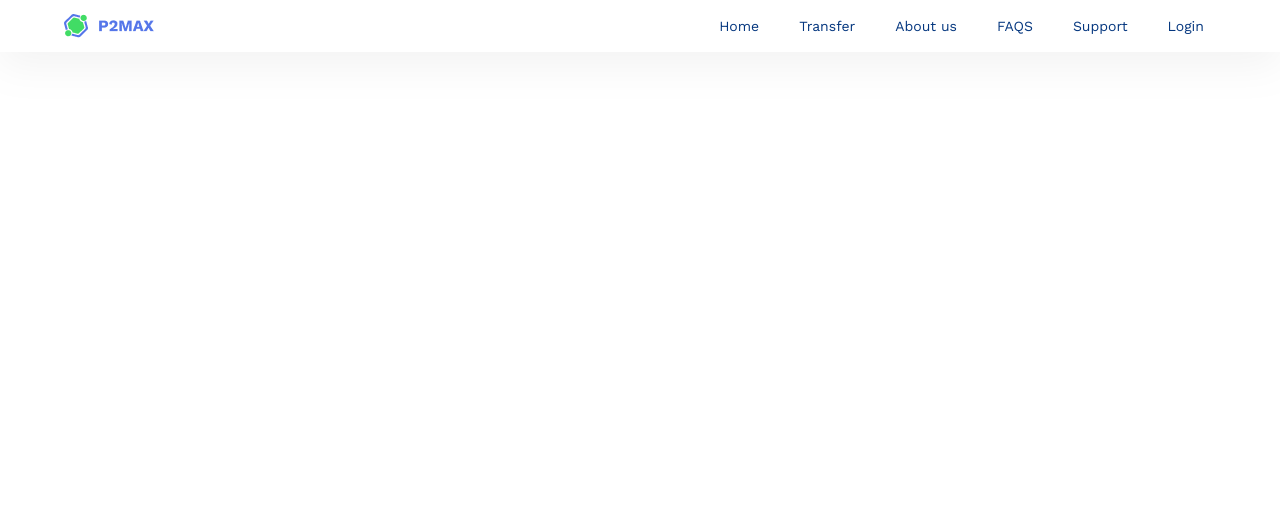
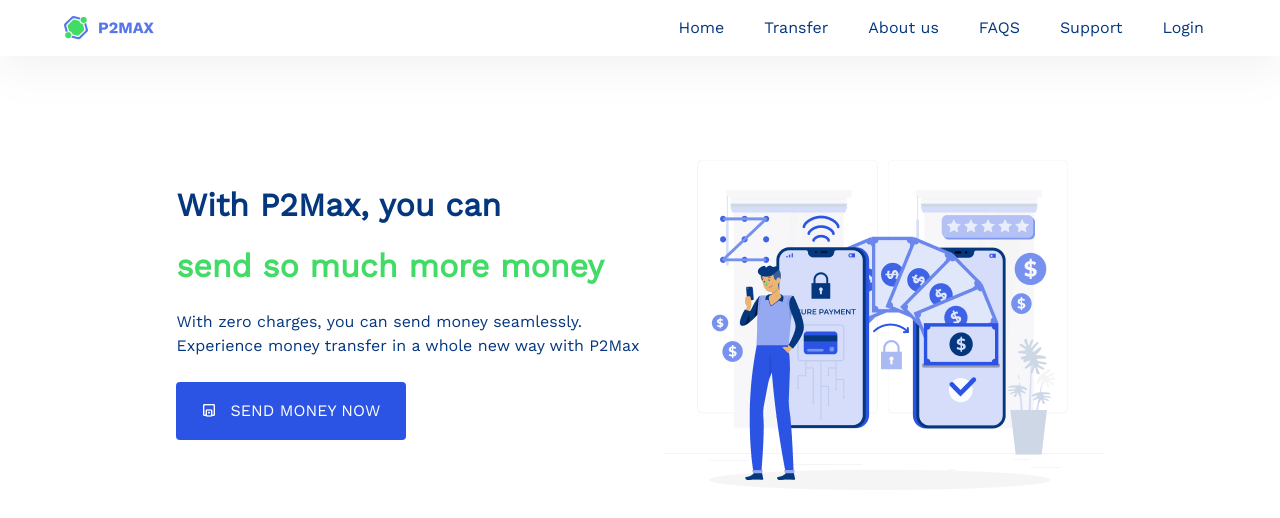
Before and after one commit to Team-Zoldyck/P2MAX, a React (Create React App) app in the folder frontend/: page / in a window 1280 px wide. Shown: the top 518 px of the page. Built offline with nearby package versions, Linux system fonts and the light colour scheme.

Commit message:
hero implementation

```diff
--- a/frontend/src/App.css
+++ b/frontend/src/App.css
@@ -1,7 +1,15 @@
-body{
+body {
   color: #05377f;
 }
 
 nav {
   color: #05377f;
 }
+
+#btn {
+  width: 230px;
+  height: 58px;
+  border-radius: 4px;
+  background: #2b54e4;
+  color: #fff;
+}
--- a/frontend/src/App.js
+++ b/frontend/src/App.js
@@ -1,10 +1,11 @@
 import './App.css';
 import Navbar from './components/Navbar';
+import LandingPage from './pages/LandingPage';
 
 function App() {
   return (
     <div>
-         <Navbar />
+         <LandingPage />
     </div>
   );
 }
--- /dev/null
+++ b/frontend/src/pages/LandingPage.jsx
@@ -0,0 +1,37 @@
+import React from "react";
+import Navbar from "../components/Navbar";
+import rafiki_hero from "../assets/images/rafiki_hero.png";
+import hero_btn_icon from "../assets/images/hero_btn_icon.png"
+
+const LandingPage = () => {
+  return (
+    <div>
+      <Navbar />
+      <div className="flex flex-col md:flex-row  gap-6 py-20 justify-center items-center">
+        <div>
+          <h1 className="text-3xl md:text-5xl font-bold">
+            With P2Max, you can
+          </h1>
+          <h1 className="text-3xl md:text-5xl font-bold text-green my-6">
+            send so much more money
+          </h1>
+          <p className="text-base ">
+            With zero charges, you can send money seamlessly.
+          </p>
+          <p className="text-base">
+            Experience money transfer in a whole new way with P2Max
+          </p>
+          <div className="mt-6 pb-6 text-center md:text-left md:pb-0">
+            <button className="flex justify-center items-center gap-4" id="btn">  <img src={hero_btn_icon} alt="hero_btn_icon" />SEND MONEY NOW</button>
+          </div>
+        </div>
+
+        <div className="md:mt-6">
+          <img src={rafiki_hero} alt="hero_img" />
+        </div>
+      </div>
+    </div>
+  );
+};
+
+export default LandingPage;
--- a/frontend/tailwind.config.js
+++ b/frontend/tailwind.config.js
@@ -3,7 +3,8 @@
   theme: {
     extend: {
       colors: {
-        matic: '#05377f;',
+        green: "#41dc65;",
+        matic: "#05377f;",
       },
       boxShadow: {
         nav: "0 12px 40px rgba(128, 128, 128, 0.1)",
@@ -12,6 +13,14 @@
         workSans: ['"Work sans"', "sans-serif"],
       },
     },
+    fontSize: {
+      "3xl": [
+        "32px",
+        {
+          lineHeight: "37.5px",
+        },
+      ],
+    },
   },
   plugins: [],
 };
```
Also changed, not shown: frontend/src/assets/images/hero_btn_icon.png (added), frontend/src/assets/images/rafiki_hero.png (added).
